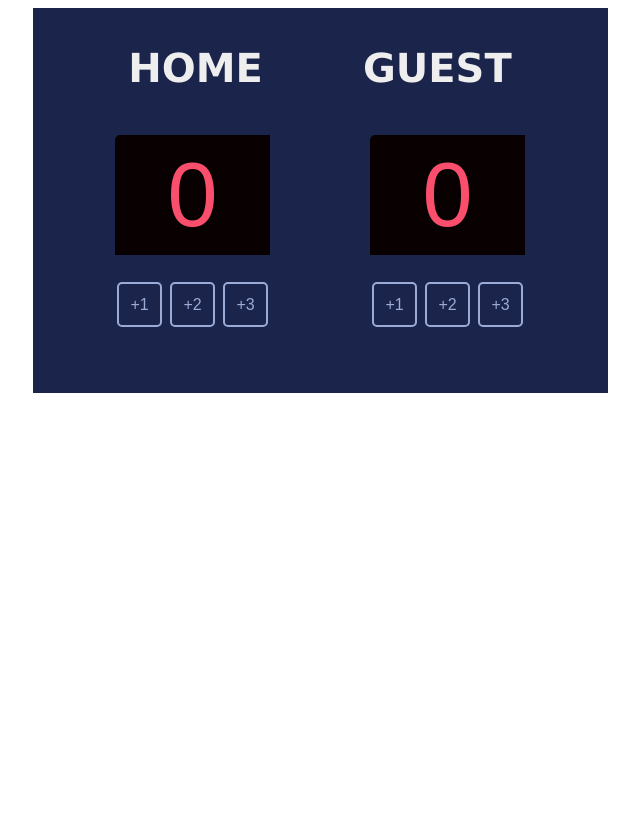
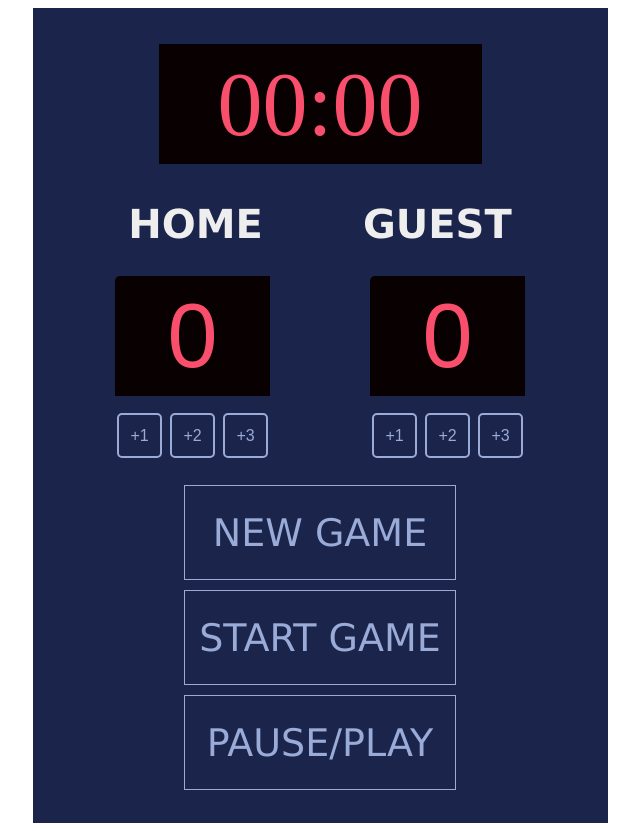
Before and after one commit to xrander/basketball-scoreboard, a plain HTML site: page index.html in a window 1280 px wide. Shown: the whole page, without its empty margins (320-960 px from the left). Before the commit the page ends 800 px from the top, so only its background shows below. Drawn offline with Linux system fonts and the light colour scheme; a web font is replaced by a local one.

Commit message:
start, pause/play and new game buttons added

```diff
--- a/index.html
+++ b/index.html
@@ -8,6 +8,9 @@
 </head>
 <body>
     <div id="container">
+        <div id="countdown">
+            <p id="timer">00:00</p>
+        </div>
         <div id="team">
             <h2>HOME</h2>
             <h2>GUEST</h2>
@@ -34,6 +37,16 @@
                 <button class="btn-add" onclick="guestadd3()">+3</button>
             </div>
         </div>
+        <div id="newgame">
+            <button class = "new" id="start-new" onclick="newgame()">NEW GAME</button>
+        </div>
+
+        <div id="startgame">
+            <button class = "new" id="start-game" onclick="startgame()">START GAME</button>
+        </div>
+        <div id="pausegame">
+            <button class = "new" id="pause-game" onclick="pauseplay()">PAUSE/PLAY</button>
+        </div>
     </div>
     <script src="main.js"></script>
 </body>
--- a/main.js
+++ b/main.js
@@ -33,3 +33,47 @@ function guestadd3() {
     awayScoreValue += 3
     awayScore.textContent = awayScoreValue
 }
+
+let newGame = document.getElementById("start-new")
+
+function newgame() {
+    homeScoreValue = 0
+    homeScore.textContent = homeScoreValue
+
+    awayScoreValue = 0
+    awayScore.textContent = awayScoreValue
+}
+
+let timer = document.getElementById("timer")
+let countdownInterval
+let isPaused = false
+let totalTime = 12 * 60
+
+function startgame() {
+    clearInterval(countdownInterval)
+    totalTime = 12 * 60 // Reset to 12 minutes in seconds
+
+    countdownInterval = setInterval(updateTimer, 1000)
+}
+
+function updateTimer() {
+    let minutes = Math.floor(totalTime / 60)
+    let seconds = totalTime % 60
+
+    timer.textContent = `${minutes.toString().padStart(2, '0')}:${seconds.toString().padStart(2, '0')}`
+
+    if (totalTime <= 0) {
+        clearInterval(countdownInterval)
+    } else {
+        totalTime -= 1
+    }
+}
+
+function pauseplay() {
+    if (isPaused) {
+        countdownInterval = setInterval(updateTimer, 1000)
+    } else {
+        clearInterval(countdownInterval)
+    }
+    isPaused = !isPaused
+}
--- a/main.scss
+++ b/main.scss
@@ -1,4 +1,5 @@
 @import url('https://fonts.cdnfonts.com/css/cursed-timer-ulil');
+@import url('https://fonts.googleapis.com/css2?family=Tilt+Prism&display=swap');
 
 $all-colors: (
     "darkblue-color": #1B244A,
@@ -15,20 +16,37 @@ $all-colors: (
 #container {
     background-color: set-color(darkblue-color);
     width: 575px;
-    height: 385px;
+    height: 815px;
     margin: auto;
     display: flex;
     align-items: center;
     flex-direction: column;
 }
+#countdown {
+    margin-top: 36px;
+    margin-bottom: 10px;
+    width: 323px;
+    height: 120px;
+    border: 0px solid set-color(black-color);
+    background-color: set-color(black-color);
+    display: flex;
+    justify-content: center;
+    align-items: center;
+}
 
+#timer {
+    padding: 10px;
+    font-size: 90px;
+    font-family: "Tilt Prism", serif;
+    color: set-color(red-color);
+}
 #team {
     display: flex;
     font-family: Verdana, Geneva, Tahoma, sans-serif;
     line-height: 35.89px;
     text-align: center;
     color: set-color(white-color);
-    margin: 10px;
+    margin: 0px;
 
     h2 {
         padding: 0px 50px 0px 50px;
@@ -47,10 +65,8 @@ $all-colors: (
 .score-board {
     width: 155px;
     height: 120px;
-    top: 125px;
-    left: 82px;
     border-radius: 5px 0px 0px 0px;
-    margin: 5px 50px;
+    margin: 0px 50px;
     background-color: set-color(black-color);
     display: flex;
     justify-content: center;
@@ -69,7 +85,7 @@ $all-colors: (
     justify-content: center;
 
     .increment {
-        margin: 20px 50px;
+        margin: 15px 50px;
 
         .btn-add {
             border: 2px solid set-color(lightblue-color);
@@ -85,3 +101,22 @@ $all-colors: (
         }
     }
 }
+
+#newgane {
+    display: flex;
+    align-items: center;
+    justify-content: center;
+}
+
+
+.new {
+    width: 272px;
+    height: 95px;
+    border: 0.5px solid set-color(lightblue-color);
+    background-color: transparent;
+    color: set-color(lightblue-color);
+    font-family: Verdana, Geneva, Tahoma, sans-serif;
+    font-size: 38px;
+    font-weight: 500;
+    margin-top: 10px;
+}
```
Also changed, not shown: main.css, 1 other file.
